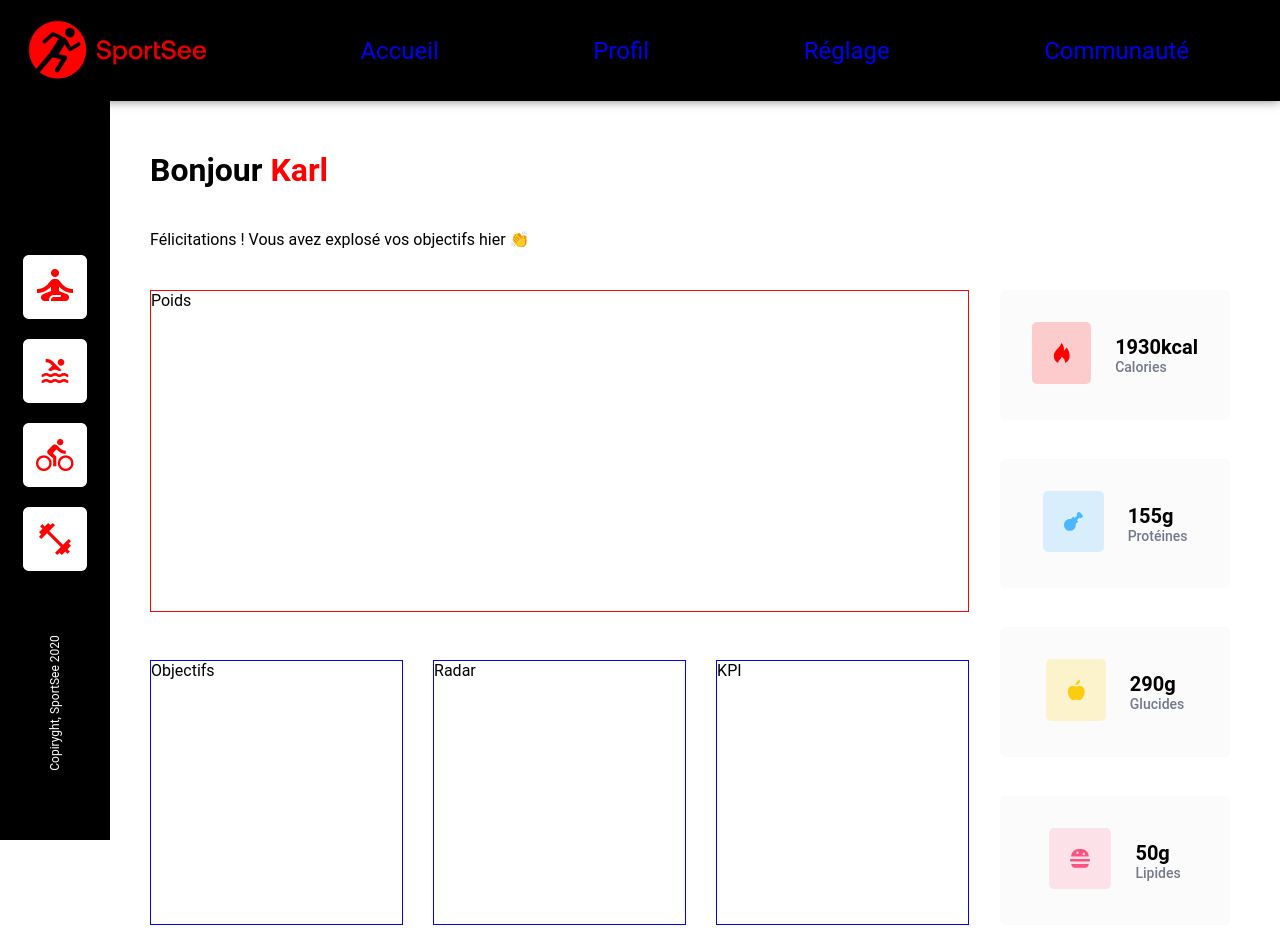
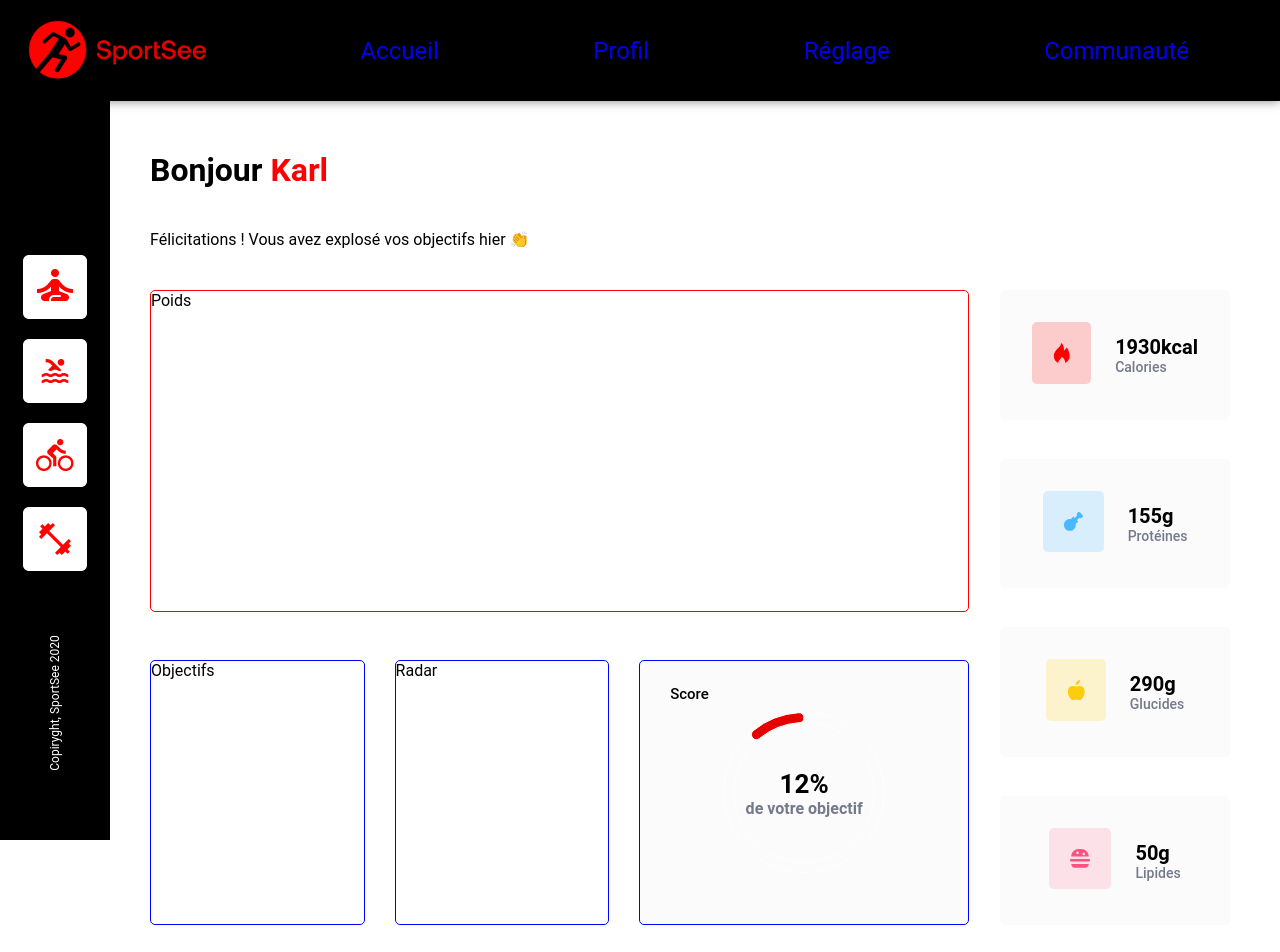
Before and after one commit to Ekkylibre/sportsee, a React (Vite) app: page /dashboard/12 in a window 1280 px wide. Shown: the top 952 px of the page. Built offline with nearby package versions, Linux system fonts and the light colour scheme.

Commit message:
✨ Components > KPI > Create component

```diff
--- /dev/null
+++ b/src/components/kpi/Kpi.jsx
@@ -0,0 +1,48 @@
+import { PieChart, Pie, Cell, ResponsiveContainer } from 'recharts';
+import { USER_MAIN_DATA } from '../../assets/data/data';
+import './kpi.css'; // Assurez-vous de créer ce fichier CSS
+
+function Kpi({ userId }) {
+    const foundUser = USER_MAIN_DATA.find((user) => user.id === parseInt(userId));
+
+    const todayScore = foundUser.todayScore * 100 || foundUser.score * 100;
+
+    const data = [
+        { name: 'Score du jour', value: todayScore },
+        { name: 'Reste', value: 100 - todayScore }
+    ];
+
+    const COLORS = ['#e60000', 'transparent'];
+
+    return (
+        <div className="kpi-container">
+            <ResponsiveContainer width="100%" height="100%">
+                <div className='score-title'>Score</div>
+                <PieChart>
+                    <Pie
+                        data={data}
+                        cx="50%"
+                        cy="50%"
+                        startAngle={90}
+                        endAngle={450}
+                        innerRadius={70}
+                        outerRadius={80}
+                        cornerRadius={10}
+                        fill="#8884d8"
+                        dataKey="value"
+                    >
+                        {data.map((entry, index) => (
+                            <Cell key={`cell-${index}`} fill={COLORS[index]} />
+                        ))}
+                    </Pie>
+                </PieChart>
+                <div className="centered-text">
+                    <div>{`${todayScore}%`}</div>
+                    <div className='text-container'>de votre objectif</div>
+                </div>
+            </ResponsiveContainer>
+        </div>
+    );
+}
+
+export default Kpi;
--- /dev/null
+++ b/src/components/kpi/kpi.css
@@ -0,0 +1,27 @@
+.kpi-container {
+  position: relative;
+  max-width: 100%;
+  height: 100%;
+}
+.kpi-container .score-title {
+  position: absolute;
+  left: 30px;
+  top: 24px;
+  font-size: 15px;
+  font-weight: 500;
+}
+.kpi-container .centered-text {
+  position: absolute;
+  top: 50%;
+  left: 50%;
+  transform: translate(-50%, -50%);
+  text-align: center;
+  font-weight: bold;
+}
+.kpi-container .centered-text div {
+  font-size: 26px;
+}
+.kpi-container .centered-text .text-container {
+  color: #74798C;
+  font-size: 16px;
+}/*# sourceMappingURL=kpi.css.map */
--- /dev/null
+++ b/src/components/kpi/kpi.scss
@@ -0,0 +1,31 @@
+.kpi-container {
+    position: relative;
+    max-width: 100%;
+    height: 100%;
+
+    .score-title {
+        position: absolute;
+        left: 30px;
+        top: 24px;
+        font-size: 15px;
+        font-weight: 500;
+    }
+
+    .centered-text {
+        position: absolute;
+        top: 50%;
+        left: 50%;
+        transform: translate(-50%, -50%);
+        text-align: center;
+        font-weight: bold;
+
+        div {
+            font-size: 26px;
+        }
+
+        .text-container {
+            color: #74798C;
+            font-size: 16px;
+        }
+    }
+}
--- a/src/pages/dashboard/Dashboard.jsx
+++ b/src/pages/dashboard/Dashboard.jsx
@@ -5,6 +5,7 @@ import { useNavigate, useParams } from "react-router-dom";
 import { useEffect, useState } from "react";
 import { USER_MAIN_DATA } from "../../assets/data/data";
 import ValueItem from "../../components/valueItem/ValueItem";
+import Kpi from "../../components/kpi/Kpi";
 
 function Dashboard() {
 
@@ -63,7 +64,7 @@ function Dashboard() {
               <div className="small-charts">
                 <div className="goals">Objectifs</div>
                 <div className="radar">Radar</div>
-                <div className="kpi">KPI</div>
+                <div className="kpi"><Kpi userId={userId} /></div>
               </div>
             </div>
 
--- a/src/pages/dashboard/dashboard.css
+++ b/src/pages/dashboard/dashboard.css
@@ -11,6 +11,7 @@
 .array .charts .poids {
   border: 1px solid red;
   height: 320px;
+  border-radius: 5px;
 }
 .array .charts .small-charts {
   display: flex;
@@ -21,16 +22,20 @@
   border: 1px solid blue;
   width: 100%;
   height: 263px;
+  border-radius: 5px;
 }
 .array .charts .small-charts .radar {
   border: 1px solid blue;
   width: 100%;
   height: 263px;
+  border-radius: 5px;
 }
 .array .charts .small-charts .kpi {
   border: 1px solid blue;
   width: 100%;
   height: 263px;
+  border-radius: 5px;
+  background-color: #fbfbfb;
 }
 .array .nutrients {
   display: flex;
--- a/src/pages/dashboard/dashboard.scss
+++ b/src/pages/dashboard/dashboard.scss
@@ -11,6 +11,7 @@
         .poids {
             border: 1px solid red;
             height: 320px;
+            border-radius: 5px;
         }
 
         .small-charts {
@@ -22,18 +23,22 @@
                 border: 1px solid blue;
                 width: 100%;
                 height: 263px;
+                border-radius: 5px;
             }
 
             .radar {
                 border: 1px solid blue;
                 width: 100%;
                 height: 263px;
+                border-radius: 5px;
             }
 
             .kpi {
                 border: 1px solid blue;
                 width: 100%;
                 height: 263px;
+                border-radius: 5px;
+                background-color: #fbfbfb;
             }
         }
     }
```
Also changed, not shown: 2 other files (tests, documents, lock files or other folders).
